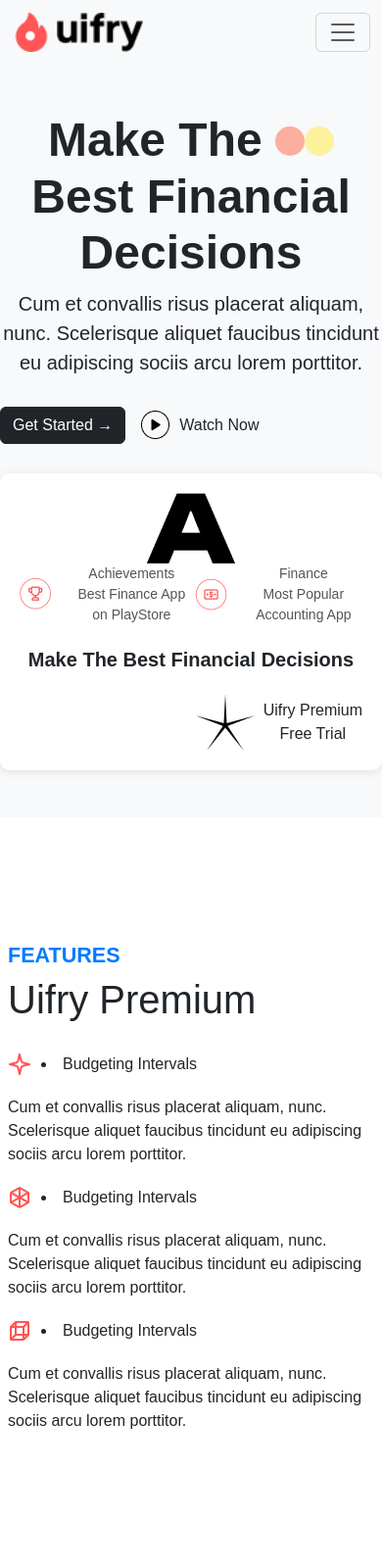
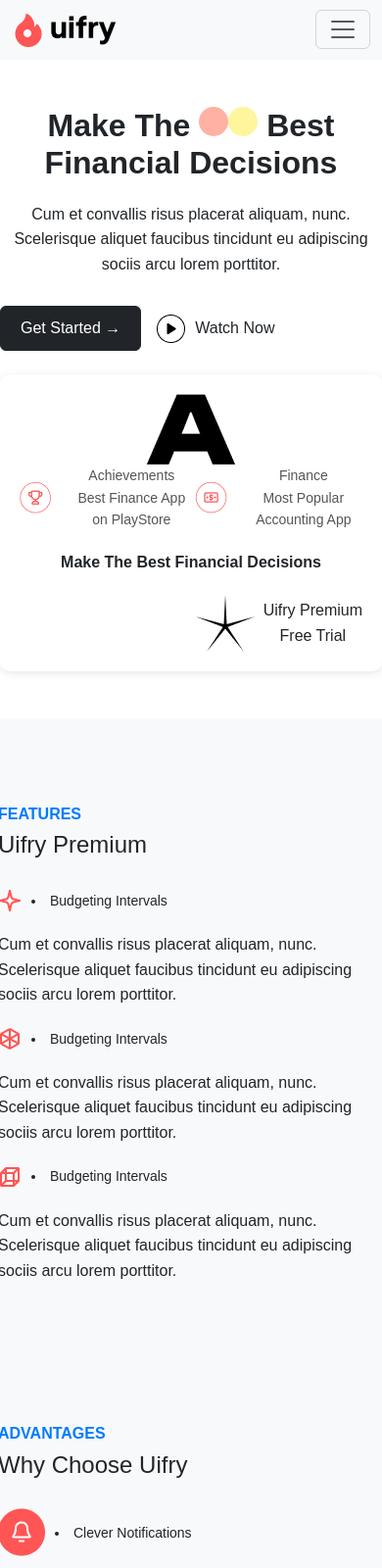
Before and after one commit to Aarshm26/web_dev_assignment, a plain HTML site: page index.html in a window 390 px wide. Shown: the top 1600 px of the page at 98% size. Drawn offline with nearby package versions, Linux system fonts and the light colour scheme.

Commit message:
Update index.css

```diff
--- a/index.css
+++ b/index.css
@@ -1,43 +1,61 @@
 body {
     font-family: Arial, sans-serif;
+    line-height: 1.6;
+    background-color: #f8f9fa;
 }
 
-/* Navbar */
-.navbar-brand img {
-    height: 40px;
+.navbar {
+    background-color: #ffffff;
+    box-shadow: 0 4px 6px rgba(0, 0, 0, 0.1);
 }
 
 .nav-link {
-    color: #000;
-    font-weight: bold;
+    color: #555555;
+    font-weight: 600;
+    transition: color 0.3s;
 }
 
 .nav-link:hover {
     color: #007bff;
 }
 
-/* Hero Section */
 .hero {
-    background-color: #f8f9fa;
-    padding: 60px 0;
+    background-color: #ffffff;
+    padding: 100px 0;
+    position: relative;
+    overflow: hidden;
 }
 
 .hero h2 {
-    font-size: 3rem;
-    font-weight: bold;
+    font-size: 2.5rem;
+    font-weight: 700;
+    margin-bottom: 20px;
 }
 
 .hero p {
-    font-size: 1.25rem;
+    font-size: 1.125rem;
     margin-bottom: 30px;
 }
 
-.hero-btn-div {
-    margin-bottom: 30px;
+.hero-btn-div .btn {
+    padding: 10px 20px;
+    font-size: 1rem;
+}
+
+.hero-btn-div .btn-primary {
+    background-color: #007bff;
+    border-color: #007bff;
+}
+
+.hero-btn-div .btn-primary:hover {
+    background-color: #0056b3;
+    border-color: #004b93;
 }
 
 .watch-now {
     cursor: pointer;
+    display: flex;
+    align-items: center;
 }
 
 .watch-now img {
@@ -46,7 +64,7 @@ body {
 
 .ribbon {
     margin-top: 40px;
-    background: #fff;
+    background: #ffffff;
     padding: 20px;
     border-radius: 10px;
     box-shadow: 0 2px 10px rgba(0, 0, 0, 0.1);
@@ -61,13 +79,7 @@ body {
 
 .ribbon-text {
     font-size: 0.875rem;
-    color: #555;
-}
-
-.ribbon-top-left,
-.ribbon-top-right {
-    display: flex;
-    align-items: center;
+    color: #555555;
 }
 
 .ribbon-top-left img,
@@ -77,22 +89,8 @@ body {
 
 .ribbon-mid p {
     font-size: 1.25rem;
-    font-weight: bold;
+    font-weight: 700;
     margin: 20px 0;
-}
-
-.ellipse-container {
-    display: flex;
-    justify-content: center;
-    align-items: center;
-}
-
-.ellipse {
-    width: 30px;
-    height: 30px;
-    background: #ff6f61;
-    border-radius: 50%;
-    margin: 0 5px;
 }
 
 .bg-blur-red,
@@ -109,11 +107,6 @@ body {
 
 .bg-blur-yellow {
     background-color: rgba(255, 235, 59, 0.5);
-}
-
-.hero-text {
-    position: relative;
-    z-index: 1;
 }
 
 .img-container .bg-blur-yellow,
@@ -166,13 +159,13 @@ body {
 
 .features-section .headings .h4,
 .advantages-section .headings .h4 {
-    font-weight: bold;
+    font-weight: 700;
     color: #007bff;
 }
 
 .features-section .headings .h2,
 .advantages-section .headings .h2 {
-    font-size: 2.5rem;
+    font-size: 2rem;
     margin-bottom: 30px;
 }
 
@@ -190,7 +183,7 @@ body {
 }
 
 .faq-item {
-    background: #fff;
+    background: #ffffff;
     border-radius: 10px;
     padding: 20px;
     box-shadow: 0 2px 10px rgba(0, 0, 0, 0.1);
@@ -201,18 +194,18 @@ body {
 }
 
 .item-white {
-    border-left: 5px solid #ddd;
+    border-left: 5px solid #dddddd;
 }
 
 .faq-item h2 {
     font-size: 1.5rem;
-    font-weight: bold;
+    font-weight: 700;
     margin-bottom: 15px;
 }
 
 .faq-item p {
     font-size: 1rem;
-    color: #555;
+    color: #555555;
 }
 
 /* Footer */
@@ -221,9 +214,60 @@ body {
 }
 
 .footer .nav-link {
-    color: #000;
+    color: #555555;
 }
 
 .footer .nav-link:hover {
     color: #007bff;
 }
+
+@media (max-width: 992px) {
+    .hero {
+        text-align: center;
+        padding: 50px 0;
+    }
+
+    .hero h2 {
+        font-size: 2rem;
+    }
+
+    .hero p {
+        font-size: 1rem;
+    }
+
+    .features-section,
+    .advantages-section {
+        padding: 30px 0;
+    }
+
+    .features-section .info-section,
+    .advantages-section .info-section {
+        padding: 10px;
+    }
+
+    .features-section .headings .h2,
+    .advantages-section .headings .h2 {
+        font-size: 1.5rem;
+    }
+
+    .features-section .headings .h4,
+    .advantages-section .headings .h4 {
+        font-size: 1rem;
+    }
+
+    .features-list-item {
+        font-size: 0.875rem;
+    }
+
+    .faq-section .headings .h2 {
+        font-size: 1.5rem;
+    }
+
+    .faq-item h2 {
+        font-size: 1.25rem;
+    }
+
+    .faq-item p {
+        font-size: 0.875rem;
+    }
+}
```
